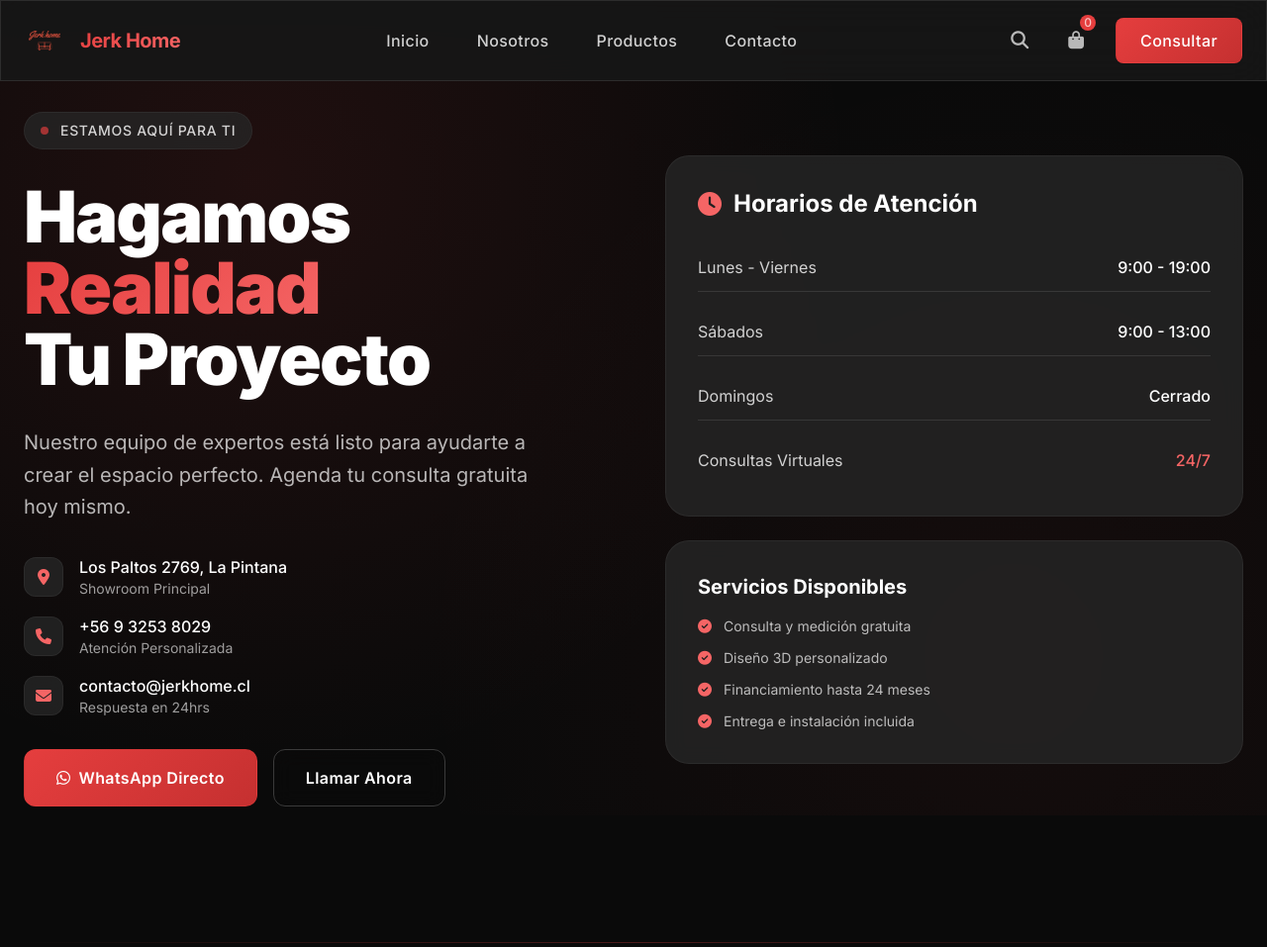
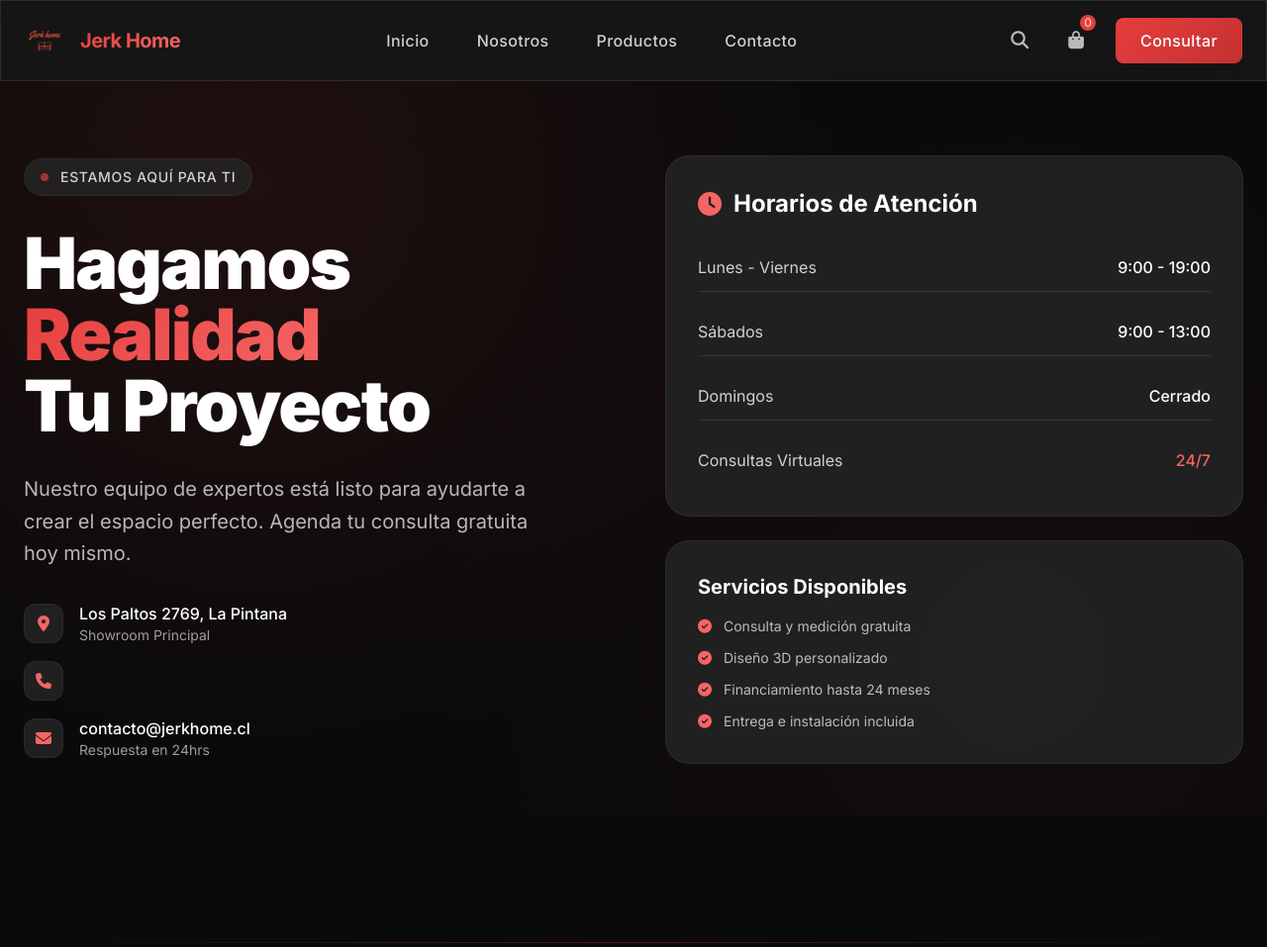
Before and after one commit to FelipeJS1295/api_ventas_jerk, a FastAPI app: page /contacto in a window 1280 px wide. Shown: the top 957 px of the page at 99% size. Run offline with FastAPI, Linux system fonts and the light colour scheme; some libraries are stand-ins or nearby versions.

Commit message:
sacar numero de telefono

```diff
--- a/templates/base_ecomerce.html
+++ b/templates/base_ecomerce.html
@@ -590,7 +590,6 @@
                     d="M3 5a2 2 0 012-2h3.28a1 1 0 01.948.684l1.498 4.493a1 1 0 01-.502 1.21l-2.257 1.13a11.042 11.042 0 005.516 5.516l1.13-2.257a1 1 0 011.21-.502l4.493 1.498a1 1 0 01.684.949V19a2 2 0 01-2 2h-1C9.716 21 3 14.284 3 6V5z"
                   ></path>
                 </svg>
-                <span class="text-sm">+569 3253 8029</span>
               </div>
             </div>
           </div>
--- a/templates/contacto.html
+++ b/templates/contacto.html
@@ -45,10 +45,6 @@
             <div class="w-10 h-10 glass-subtle rounded-xl flex items-center justify-center">
               <i class="fas fa-phone text-brand-coral-400"></i>
             </div>
-            <div>
-              <div class="text-white font-medium">+56 9 3253 8029</div>
-              <div class="text-white/60 text-sm">Atención Personalizada</div>
-            </div>
           </div>
 
           <div class="flex items-center gap-4">
@@ -60,18 +56,6 @@
               <div class="text-white/60 text-sm">Respuesta en 24hrs</div>
             </div>
           </div>
-        </div>
-
-        <div class="flex flex-col sm:flex-row gap-4">
-          <button class="btn-premium text-white px-8 py-4 rounded-xl font-semibold tracking-wide">
-            <span class="relative z-10 flex items-center gap-2">
-              <i class="fab fa-whatsapp"></i>
-              WhatsApp Directo
-            </span>
-          </button>
-          <button class="btn-ghost text-white px-8 py-4 rounded-xl font-semibold tracking-wide">
-            Llamar Ahora
-          </button>
         </div>
       </div>
 
@@ -320,21 +304,6 @@
     <!-- Grid de contactos -->
     <div class="grid md:grid-cols-3 gap-8">
 
-      <!-- WhatsApp -->
-      <div class="glass-subtle rounded-3xl p-8 text-center hover:bg-white/10 transition-all duration-500 group">
-        <div class="w-20 h-20 mx-auto mb-6 bg-gradient-to-br from-green-500/20 to-green-600/20 rounded-2xl flex items-center justify-center group-hover:scale-110 transition-transform">
-          <i class="fab fa-whatsapp text-green-400 text-3xl"></i>
-        </div>
-        <h3 class="text-2xl font-bold text-white mb-4">WhatsApp</h3>
-        <p class="text-white/60 mb-6 leading-relaxed">
-          Respuesta inmediata para consultas rápidas y coordinación de visitas.
-        </p>
-        <button class="bg-green-500 hover:bg-green-600 text-white px-6 py-3 rounded-xl font-semibold transition-colors">
-          <i class="fab fa-whatsapp mr-2"></i>
-          +56 9 3253 8029
-        </button>
-      </div>
-
       <!-- Email -->
       <div class="glass-subtle rounded-3xl p-8 text-center hover:bg-white/10 transition-all duration-500 group">
         <div class="w-20 h-20 mx-auto mb-6 bg-gradient-to-br from-blue-500/20 to-blue-600/20 rounded-2xl flex items-center justify-center group-hover:scale-110 transition-transform">
@@ -347,23 +316,6 @@
         <button class="bg-blue-500 hover:bg-blue-600 text-white px-6 py-3 rounded-xl font-semibold transition-colors">
           <i class="fas fa-envelope mr-2"></i>
           Escribir Email
-        </button>
-      </div>
-
-      <!-- Llamada -->
-      <div class="glass-subtle rounded-3xl p-8 text-center hover:bg-white/10 transition-all duration-500 group">
-        <div class="w-20 h-20 mx-auto mb-6 bg-gradient-to-br from-brand-coral-500/20 to-brand-coral-600/20 rounded-2xl flex items-center justify-center group-hover:scale-110 transition-transform">
-          <i class="fas fa-phone text-brand-coral-400 text-3xl"></i>
-        </div>
-        <h3 class="text-2xl font-bold text-white mb-4">Llamada Directa</h3>
-        <p class="text-white/60 mb-6 leading-relaxed">
-          Atención personalizada con nuestros especialistas en diseño.
-        </p>
-        <button class="btn-premium text-white px-6 py-3 rounded-xl font-semibold">
-          <span class="relative z-10 flex items-center gap-2">
-            <i class="fas fa-phone"></i>
-            Llamar Ahora
-          </span>
         </button>
       </div>
     </div>
```
Also changed, not shown: templates/carrito.html (+0 -8 lines).
